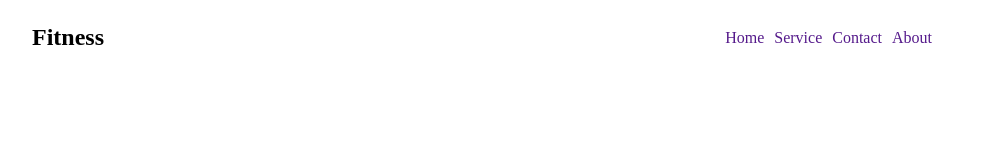
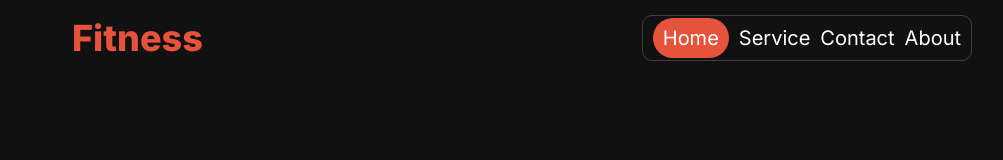
Before and after one commit to Anamul757/Second-challenge-repo, a plain HTML site: page index.html in a window 1280 px wide. Shown: the whole page, without its empty margins (118-1121 px from the left). Drawn offline with Linux system fonts and the light colour scheme.

Commit message:
complete navbar

```diff
--- a/index.html
+++ b/index.html
@@ -10,13 +10,13 @@
 <link rel="preconnect" href="https://fonts.gstatic.com" crossorigin>
 <link href="https://fonts.googleapis.com/css2?family=Inter:ital,opsz,wght@0,14..32,100..900;1,14..32,100..900&display=swap" rel="stylesheet">
 </head>
-<body>
+<body class="inter-simple">
     <header>
         <nav>
             <div>
-                <h2>Fitness</h2>
+                <h2 class="header-heading">Fitness</h2>
                 <ul>
-                    <li><a href="">Home</a></li>
+                    <li><a href="" class="home-anchor">Home</a></li>
                     <li><a href="">Service</a></li>
                     <li><a href="">Contact</a></li>
                     <li><a href="">About</a></li>
--- a/styels/style.css
+++ b/styels/style.css
@@ -1,9 +1,8 @@
+/* Shared related style */
 
-
-.inter-<uniquifier> {
+.inter-simple {
   font-family: "Inter", sans-serif;
   font-optical-sizing: auto;
-  font-weight: <weight>;
   font-style: normal;
 }
 
@@ -16,14 +15,22 @@
     padding: 0;
 }
 
+
 body{
-    width: 1200px;
+    width: 1280px;
+    background-color: rgb(17, 17, 17)
 }
+/* header style */
 nav ul li a {
     text-decoration: none;
+    font-size: 1.25rem;
+    color: white;
 }
 nav ul{
     list-style: none;
+    border: 1px solid rgba(245, 245, 245, 0.205);
+    border-radius: 10px;
+    padding: 10px;
 }
 nav ul{
 display: flex;
@@ -35,9 +42,21 @@ nav div{
     align-items: center;
     width: 900px;
     height: 45px;
+    color:rgb(230, 83, 60);
 }
 nav{
     display: flex;
     justify-content: center;
     margin: 15px auto;
+    background-color: rgb(17, 17, 17);
 }
+.header-heading{
+ font-size: 2.25rem;
+ font-weight: 800;
+}
+.home-anchor{
+    background-color: rgb(230, 83, 60);
+    border: none;
+    border-radius: 40px;
+    padding: 8px 10px;
+}
```
